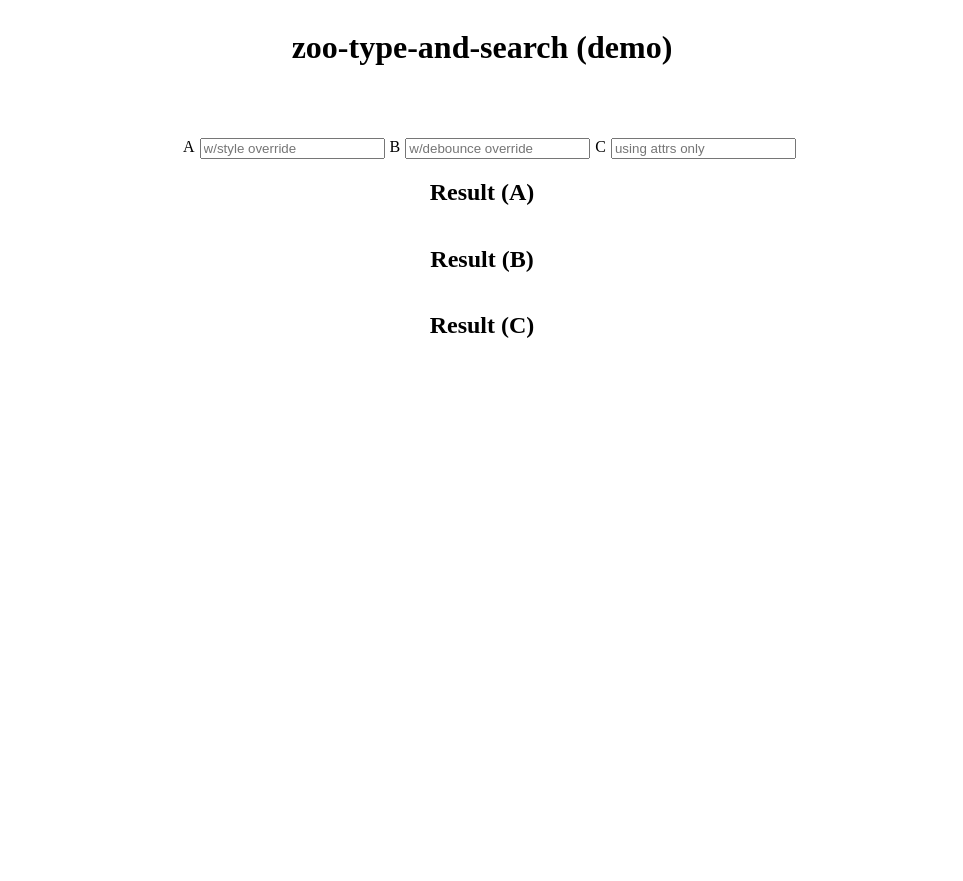
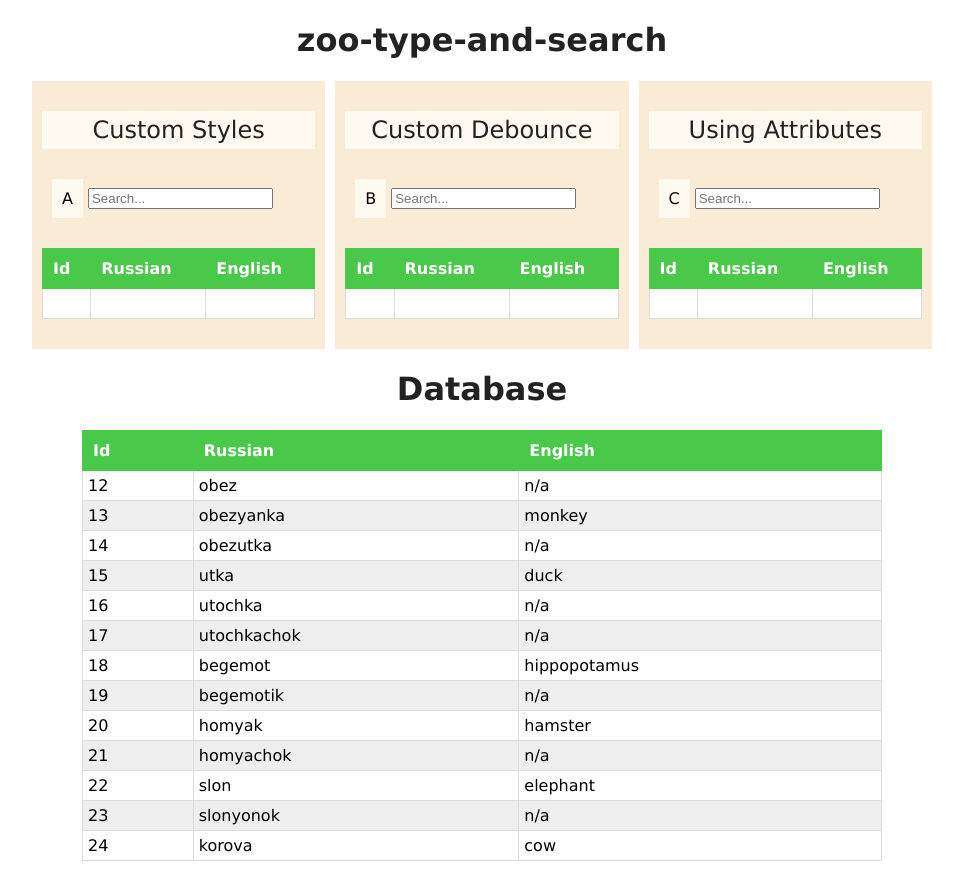
Before and after one commit to zooduck/zoo-type-and-search, a website: page src/index.html in a window 1280 px wide. Shown: the whole page, without its empty margins (158-1121 px from the left). Before the commit the page ends 800 px from the top, so only its background shows below. Drawn offline with Linux system fonts and the light colour scheme.

Commit message:
new look for demo page, fix bug with <ul> width being set incorrectly when box-sizing: border-box is used

```diff
--- a/src/index.html
+++ b/src/index.html
@@ -2,17 +2,20 @@
 <html lang="en">
 
 <head>
+    <!-- meta -->
     <meta charset="utf-8">
-    <title>zoo-type-and-search (demo)</title>
+    <meta name="author" content="zooduck">
+    <!-- title -->
+    <title>zoo-type-and-search</title>
 
     <!-- **************** -->
     <!-- Class version -->
     <!-- **************** -->
     <script src="../lib/class/zootypeandsearch.js"></script>
 
-    <!-- **************** -->
-    <!-- Module version -->
-    <!-- **************** -->
+    <!-- ********************************************************************** -->
+    <!-- Module version (should be identical to Class version in functionality) -->
+    <!-- *********************************************************************** -->
     <!-- <script src="../lib/module/zootypeandsearch.js"></script> -->
 
     <style>
@@ -20,7 +23,7 @@
         /* Style overrides example */
         /* ======================= */
         .zoo-type-and-search-list.exampleA {
-            border-color: black;
+            border-color: tomato;
             border-width: 5px;
         }
         .zoo-type-and-search-list__item.exampleA {
@@ -31,45 +34,174 @@
             background-color: tomato;
             color: white;
         }
+        /* ============ */
+        /* Main Content */
+        /* ============ */
+        * {
+            box-sizing: border-box;
+        }
+        body {
+            margin: 0 20px;
+            font: normal 16px 'Source Sans Pro', 'Lucida Grande', sans-serif;
+        }
+
+        h1, h2, h3, h4 {
+            text-align: center;
+            color: #222222;
+        }
+
+        .title-header {
+            display: flex;
+            justify-content: center;
+        }
+
+        .title-header__content {
+            text-align: center;
+        }
+
+        .examples-container {
+            display: grid;
+            grid-template-columns: repeat(3, auto);
+            grid-gap: 10px;
+            gap: 10px;
+            max-width: 900px;
+            margin: auto;
+        }
+
+        .examples-container h2 {
+            background-color: floralwhite;
+            padding: 5px;
+            font-weight: normal;
+        }
+
+        @media (max-width: 800px) {
+            .examples-container {
+                grid-template-columns: auto;
+                justify-content: center;
+            }
+        }
+
+        .examples-container__example {
+            background-color: antiquewhite;
+            padding: 10px;
+        }
+
+        .input-container {
+            display: flex;
+            align-items: center;
+            padding: 10px;
+        }
+
+        .input-container label {
+            background-color: floralwhite;
+            padding: 10px;
+            margin-right: 5px;
+        }
+
+        table {
+            border-collapse: collapse;
+            width: 100%;
+            max-width: 800px;
+            margin: 20px auto;
+        }
+        th {
+            background-color: #49c849;
+            padding: 10px;
+            color: #ffffff;
+            text-align: left;
+            border: solid 1px #49c849;
+        }
+        td {
+            border: solid 1px gainsboro;
+            padding:  5px;
+        }
+        tr {
+            background-color: #ffffff;
+        }
+        tr:nth-of-type(odd) {
+            background-color: #eeeeee;
+        }
+
     </style>
 </head>
 
 <body>
-    <header style="display: flex; justify-content: center;">
-        <h1>zoo-type-and-search (demo)</h1>
+    <!-- header -->
+    <header class="title-header">
+        <h1 class="title-header__content">zoo-type-and-search</h1>
     </header>
-
-    <div style="display: flex; justify-content: center; margin-top: 20px; position: relative;">
-        <div style="display: flex; margin-top: 30px; margin-left: 10px;">
-            <label style="margin: 0 5px">A</label>
-            <input id="exampleA" placeholder="w/style override">
-
-            <label style="margin: 0 5px">B</label>
-            <input id="exampleB" placeholder="w/debounce override">
-
-            <label style="margin: 0 5px">C</label>
-            <input id="exampleC"
-                placeholder="using attrs only"
-                ztas-keyup="onKeyupHandler"
-                ztas-select="onSelectHandlerC"
-                ztas-debounce="10"><!-- ztas-debounce is optional (defaults to 250) -->
+    <!-- examples -->
+    <div class="examples-container">
+        <div class="examples-container__example">
+            <h2>Custom Styles</h2>
+            <div class="input-container">
+                <label>A</label>
+                <input id="exampleA" placeholder="Search...">
+            </div>
+            <div>
+                <table id="resultA">
+                    <tr>
+                        <th>Id</th><th>Russian</th><th>English</th>
+                    </tr>
+                    <tr>
+                        <td class="id">&nbsp;</td>
+                        <td class="name">&nbsp;</td>
+                        <td class="translation">&nbsp;</td>
+                    </tr>
+                </table>
+            </div>
+        </div>
+        <div class="examples-container__example">
+            <h2>Custom Debounce</h2>
+            <div class="input-container">
+                <label>B</label>
+                <input id="exampleB" placeholder="Search...">
+            </div>
+            <div>
+                <table id="resultB">
+                    <tr>
+                        <th>Id</th><th>Russian</th><th>English</th>
+                    </tr>
+                    <tr>
+                        <td class="id">&nbsp;</td>
+                        <td class="name">&nbsp;</td>
+                        <td class="translation">&nbsp;</td>
+                    </tr>
+                </table>
+            </div>
+        </div>
+        <div class="examples-container__example">
+            <h2>Using Attributes</h2>
+            <div class="input-container">
+                <label>C</label>
+                <input id="exampleC" placeholder="Search..."
+                    ztas-keyup="onKeyupHandler"
+                    ztas-select="onSelectHandlerC"
+                    ztas-debounce="10" />
+            </div>
+            <div>
+                <table id="resultC">
+                    <tr>
+                        <th>Id</th><th>Russian</th><th>English</th>
+                    </tr>
+                    <tr>
+                        <td class="id">&nbsp;</td>
+                        <td class="name">&nbsp;</td>
+                        <td class="translation">&nbsp;</td>
+                    </tr>
+                </table>
+            </div>
         </div>
     </div>
-
-    <section style="display: flex; flex-direction: column; align-items: center;">
-        <h2>Result (A)</h2>
-        <span id="resultA" style="display: flex;"></span>
-    </section>
-
-    <section style="display: flex; flex-direction: column; align-items: center;">
-        <h2>Result (B)</h2>
-        <span id="resultB" style="display: flex;"></span>
-    </section>
-
-    <section style="display: flex; flex-direction: column; align-items: center;">
-        <h2>Result (C)</h2>
-        <span id="resultC" style="display: flex;"></span>
-    </section>
+    <!-- database -->
+    <h1>Database</h1>
+    <table class="zoo-db-table">
+        <tr>
+            <th>Id</th>
+            <th>Russian</th>
+            <th>English</th>
+        </tr>
+    </table>
 
     <script>
         // Mock database
@@ -122,6 +254,19 @@
             }]
         };
 
+        const zooDatabaseTable = document.querySelector('.zoo-db-table');
+        db.items.forEach((animal) => {
+            const { id, name, translation } = animal;
+            const tdEls = [id, name, translation].map((prop) => {
+                const td = document.createElement('td');
+                td.innerHTML = prop || 'n/a';
+                return td;
+            });
+            const tr = document.createElement('tr');
+            tdEls.forEach(el => tr.appendChild(el));
+            zooDatabaseTable.querySelector('tbody').appendChild(tr);
+        });
+
         // =====================================================================================
         // 1. Create a method for querying a data set of results based on user input (text)
         // NOTE: This method *MUST* return a Promise
@@ -144,13 +289,23 @@
         // NOTE: the value of "result" will be the selected object from the results array
         // ================================================================================
         const onSelectHandlerA = (result) => {
-            document.querySelector('#resultA').innerHTML = JSON.stringify(result);
+            const { id, name, translation } = result;
+            document.querySelector('#resultA').querySelector('.id').innerHTML = id;
+            document.querySelector('#resultA').querySelector('.name').innerHTML = name;
+            document.querySelector('#resultA').querySelector('.translation').innerHTML = translation || 'n/a';
+
         };
         const onSelectHandlerB = (result) => {
-            document.querySelector('#resultB').innerHTML = JSON.stringify(result);
+            const { id, name, translation } = result;
+            document.querySelector('#resultB').querySelector('.id').innerHTML = id;
+            document.querySelector('#resultB').querySelector('.name').innerHTML = name;
+            document.querySelector('#resultB').querySelector('.translation').innerHTML = translation || 'n/a';
         }
         const onSelectHandlerC = (result) => {
-            document.querySelector('#resultC').innerHTML = JSON.stringify(result);
+            const { id, name, translation } = result;
+            document.querySelector('#resultC').querySelector('.id').innerHTML = id;
+            document.querySelector('#resultC').querySelector('.name').innerHTML = name;
+            document.querySelector('#resultC').querySelector('.translation').innerHTML = translation || 'n/a';
         }
 
         // =======================================================
@@ -170,7 +325,7 @@
         });
         // ===============================================================
         // 3B. OR Register handlers on the attributes of the input using
-        // ztas-keyup, ztas-select and optional ztas-debug
+        // ztas-keyup, ztas-select and optional ztas-debounce
         // ===============================================================
 
         // Voor debug...
```
Also changed, not shown: src/scripts/__tests__/service/adjustWidthToCompensateForBorders.service.test.js (+16 -1 lines), src/scripts/service/adjustWidthToCompensateForBorders.service.js (+7 -5 lines), lib/class/zootypeandsearch.js, lib/es6_module/zootypeandsearch.js, lib/module/zootypeandsearch.js.
